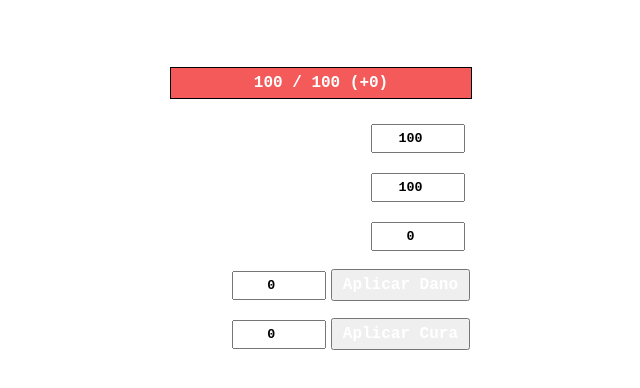
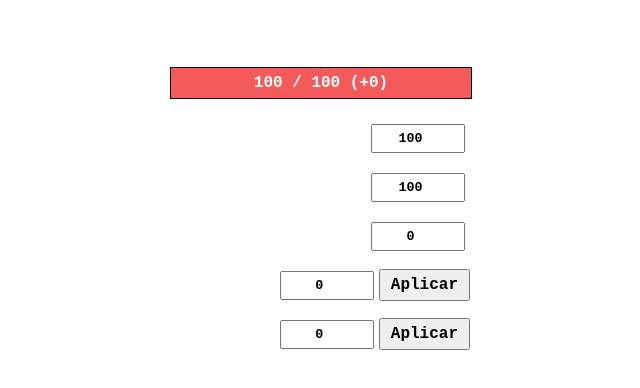
Before and after one commit to kors98/hp-tracker, a plain HTML site: page index.html in a window 1280 px wide. Shown: the whole page, without its empty margins (320-960 px from the left). Drawn offline with Linux system fonts and the light colour scheme.

Commit message:
Update index.html

```diff
--- a/index.html
+++ b/index.html
@@ -102,6 +102,7 @@
 			font-weight: bold;
 			font-family: monospace;
 			font-size: 16px;
+			color: black
 		}
 	</style>
 </head>
@@ -135,13 +136,13 @@
 	<div class="input-container">
 		<label for="damage">Dano:</label>
 		<input type="number" id="damage" value="0">
-        <button onclick="applyDamage()">Aplicar Dano</button>
+		<button onclick="applyDamage()">Aplicar</button>
 	</div>
 
 	<div class="input-container">
 		<label for="heal">Cura:</label>
 		<input type="number" id="heal" value="0">
-        <button onclick="applyHeal()">Aplicar Cura</button>
+		<button onclick="applyHeal()">Aplicar</button>
 	</div>
 </div>
 
```
Lines whose indentation alone changed are shown as unchanged.
